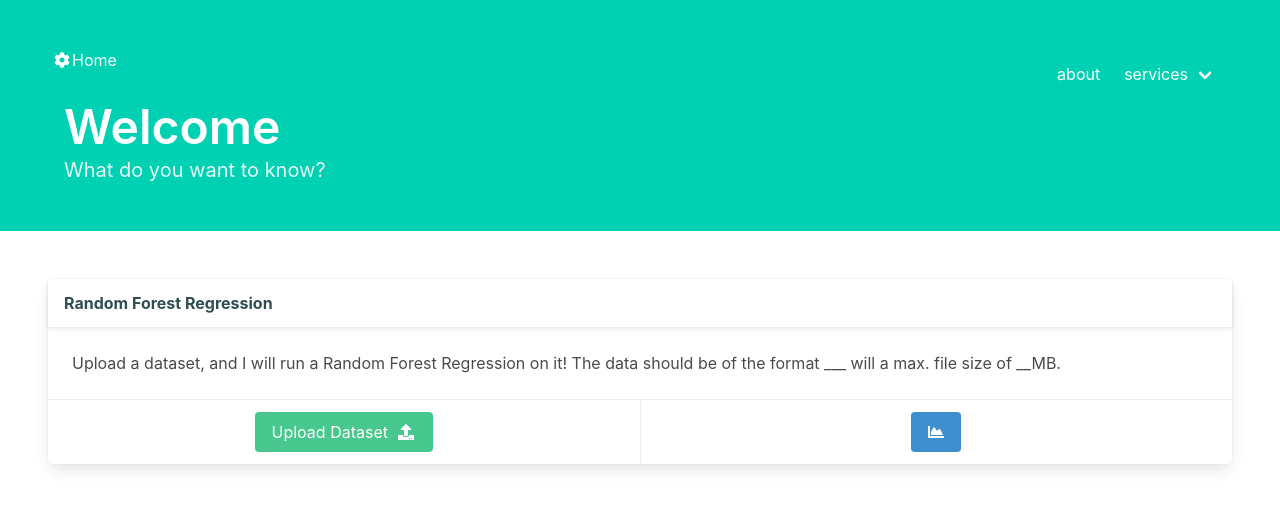
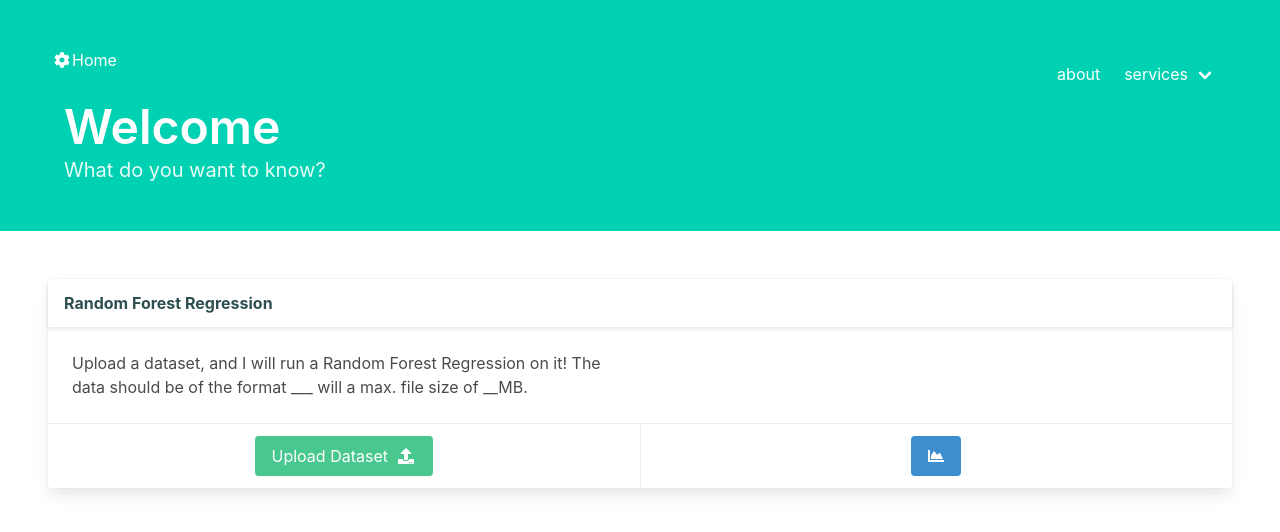
Before and after one commit to prilosac/animated-broccoli, an Angular app in the folder client/data-vis/: page /random-forest in a window 1280 px wide. Shown: the top 532 px of the page. Built offline with nearby package versions, Linux system fonts and the light colour scheme.

Commit message:
random forest component base

```diff
--- a/client/data-vis/src/app/random-forest/random-forest.component.html
+++ b/client/data-vis/src/app/random-forest/random-forest.component.html
@@ -9,7 +9,7 @@
 				</div>
 				<div class="card-content">
 					<div class="columns">
-						<div class="column is-one-half">
+						<div class="column is-half">
 							Upload a dataset, and I will run a Random Forest Regression on it! The data should be of the format ___ will a max. file size of __MB.
 						</div>
 					</div>
```
